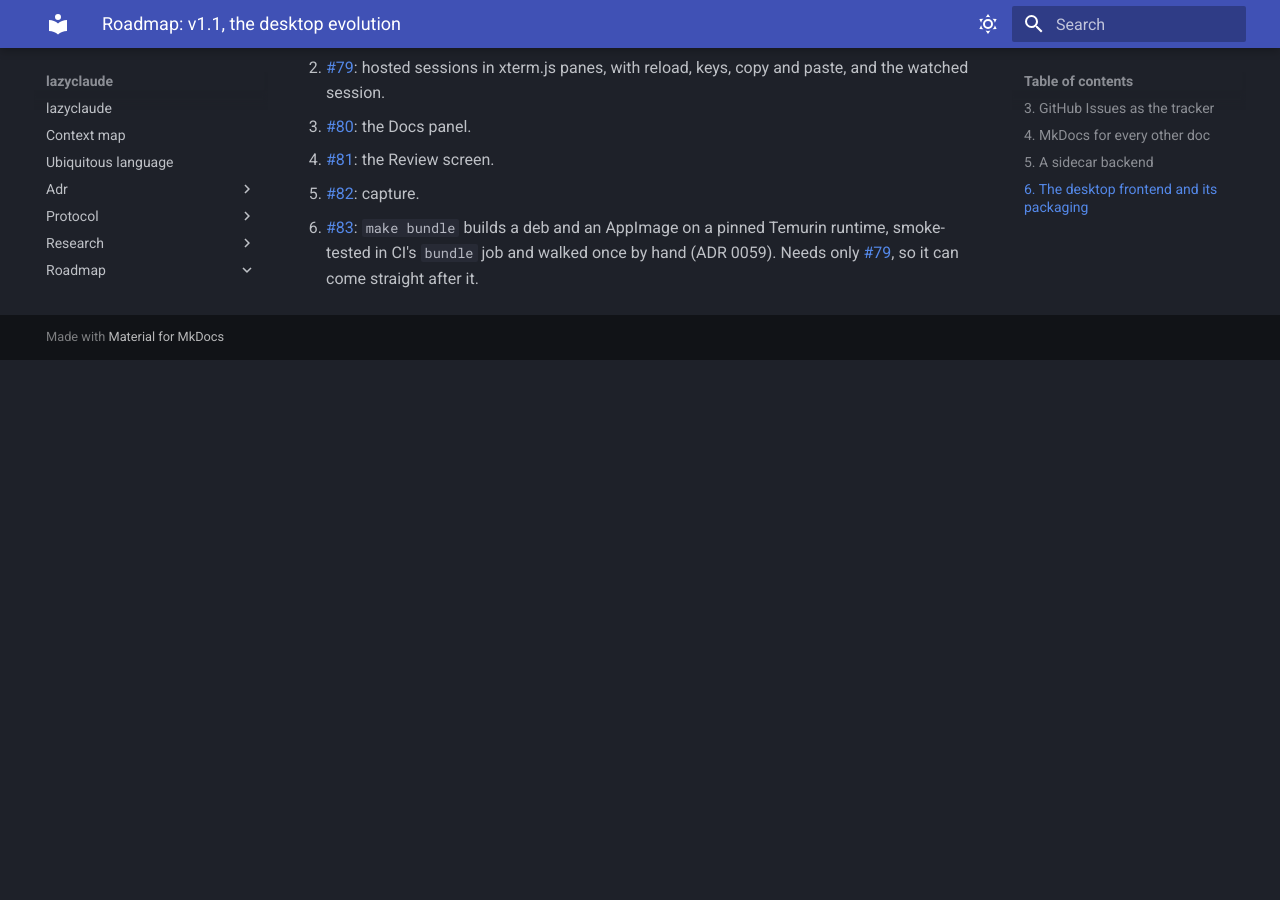
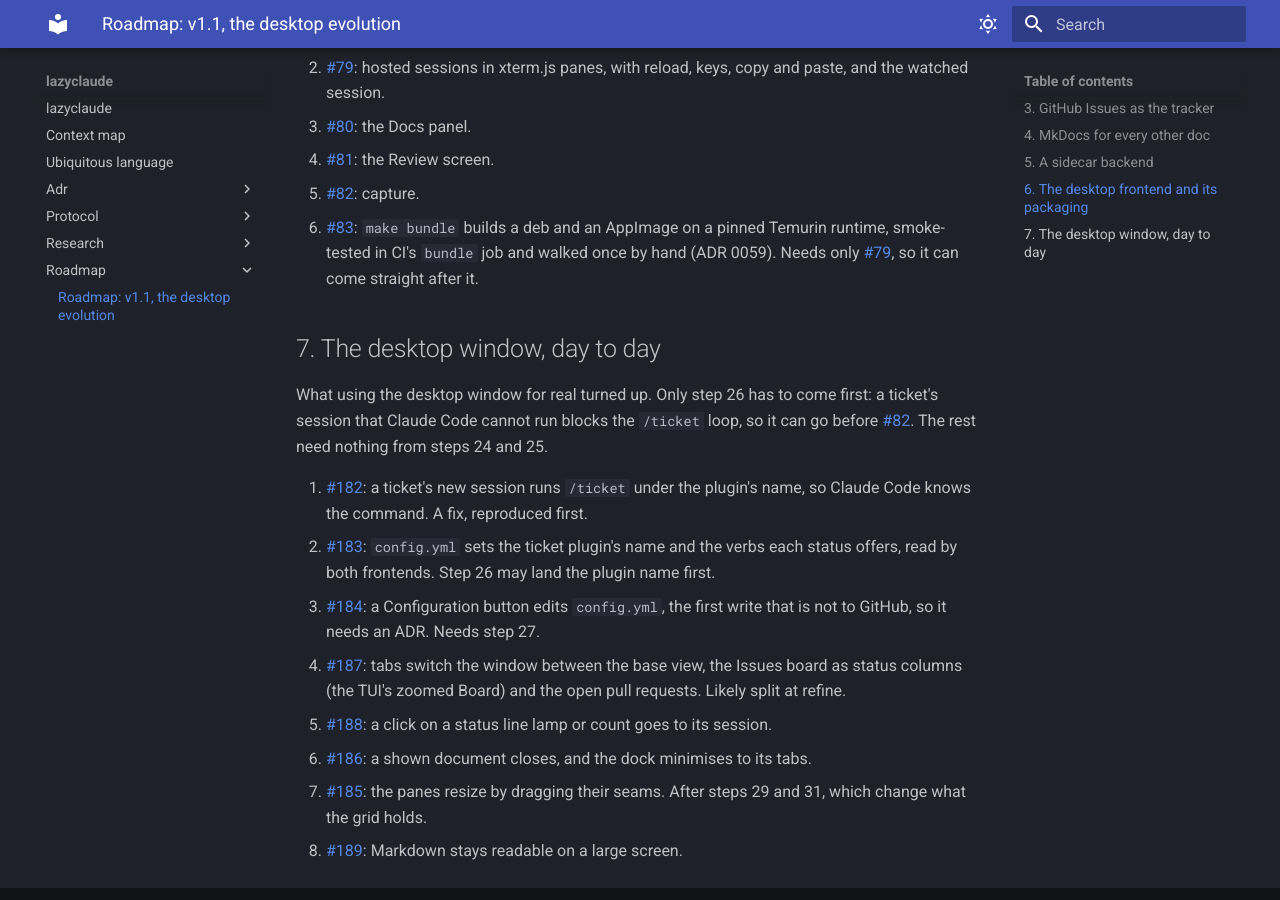
Before and after one commit to maxenceng/lazyclaude, an MkDocs documentation site: the page built from docs/roadmap/v1.1.md, in a window 1280 px wide and 900 px high, scrolled down 1188 px. Built offline with MkDocs 1.6.1 and Material for MkDocs 9.7.7, drawn with Linux system fonts in a browser that asks for light colours; before the commit the page ends 1548 px from its top, so only the background shows below that.

Commit message:
The v1.1 roadmap gains a phase for the desktop window's day-to-day fixes
Co-Authored-By: Claude Opus 5.5 <noreply@anthropic.com>

```diff
--- a/docs/roadmap/v1.1.md
+++ b/docs/roadmap/v1.1.md
@@ -49,3 +49,25 @@ Its hosted sessions rest on phase 1's, which are built (ADR 0050).
 25. [#83](https://github.com/maxenceng/lazyclaude/issues/83): `make bundle` builds a deb and an AppImage on
     a pinned Temurin runtime, smoke-tested in CI's `bundle` job and walked once by hand (ADR 0059). Needs only
     [#79](https://github.com/maxenceng/lazyclaude/issues/79), so it can come straight after it.
+
+## 7. The desktop window, day to day
+
+What using the desktop window for real turned up. Only step 26 has to come first: a ticket's session that Claude Code
+cannot run blocks the `/ticket` loop, so it can go before [#82](https://github.com/maxenceng/lazyclaude/issues/82).
+The rest need nothing from steps 24 and 25.
+
+26. [#182](https://github.com/maxenceng/lazyclaude/issues/182): a ticket's new session runs `/ticket` under the
+    plugin's name, so Claude Code knows the command. A fix, reproduced first.
+27. [#183](https://github.com/maxenceng/lazyclaude/issues/183): `config.yml` sets the ticket plugin's name and the
+    verbs each status offers, read by both frontends. Step 26 may land the plugin name first.
+28. [#184](https://github.com/maxenceng/lazyclaude/issues/184): a Configuration button edits `config.yml`, the
+    first write that is not to GitHub, so it needs an ADR. Needs step 27.
+29. [#187](https://github.com/maxenceng/lazyclaude/issues/187): tabs switch the window between the base view, the
+    Issues board as status columns (the TUI's zoomed Board) and the open pull requests. Likely split at refine.
+30. [#188](https://github.com/maxenceng/lazyclaude/issues/188): a click on a status line lamp or count goes to its
+    session.
+31. [#186](https://github.com/maxenceng/lazyclaude/issues/186): a shown document closes, and the dock minimises to
+    its tabs.
+32. [#185](https://github.com/maxenceng/lazyclaude/issues/185): the panes resize by dragging their seams. After
+    steps 29 and 31, which change what the grid holds.
+33. [#189](https://github.com/maxenceng/lazyclaude/issues/189): Markdown stays readable on a large screen.
```
